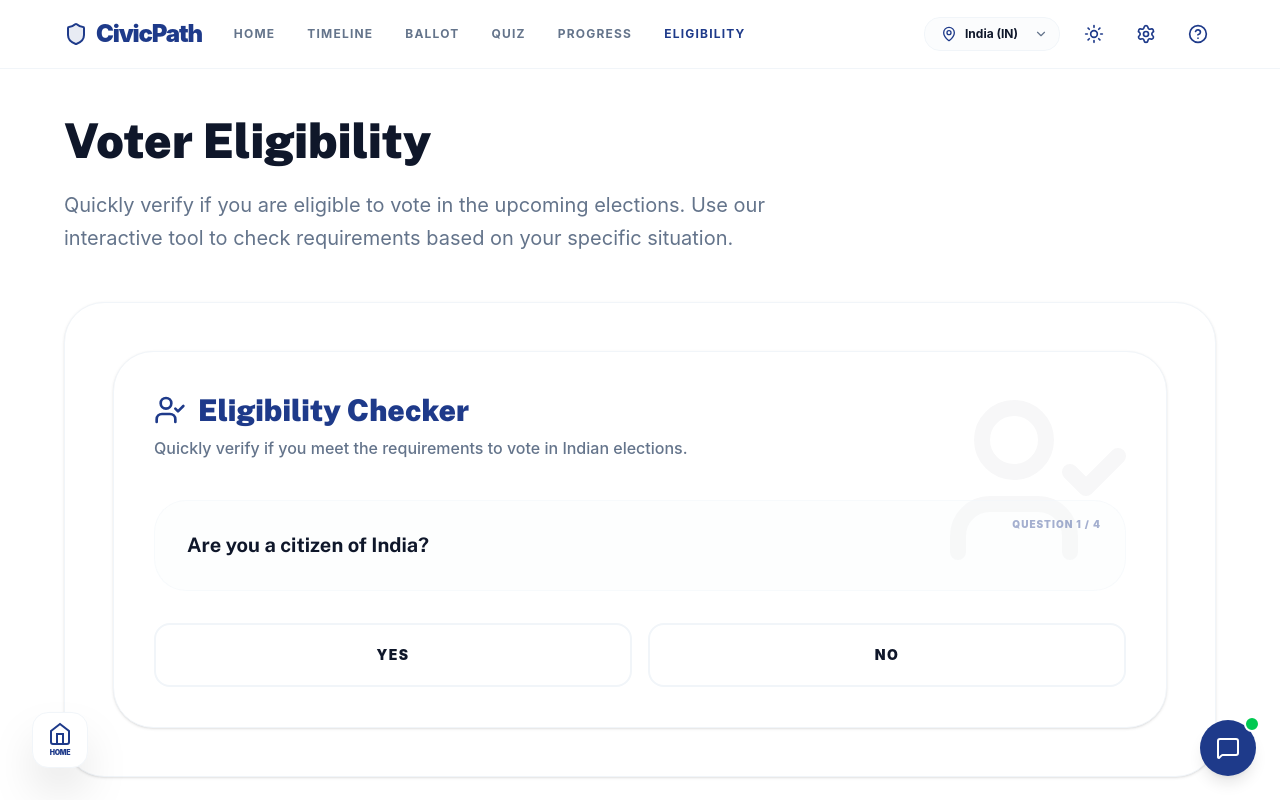
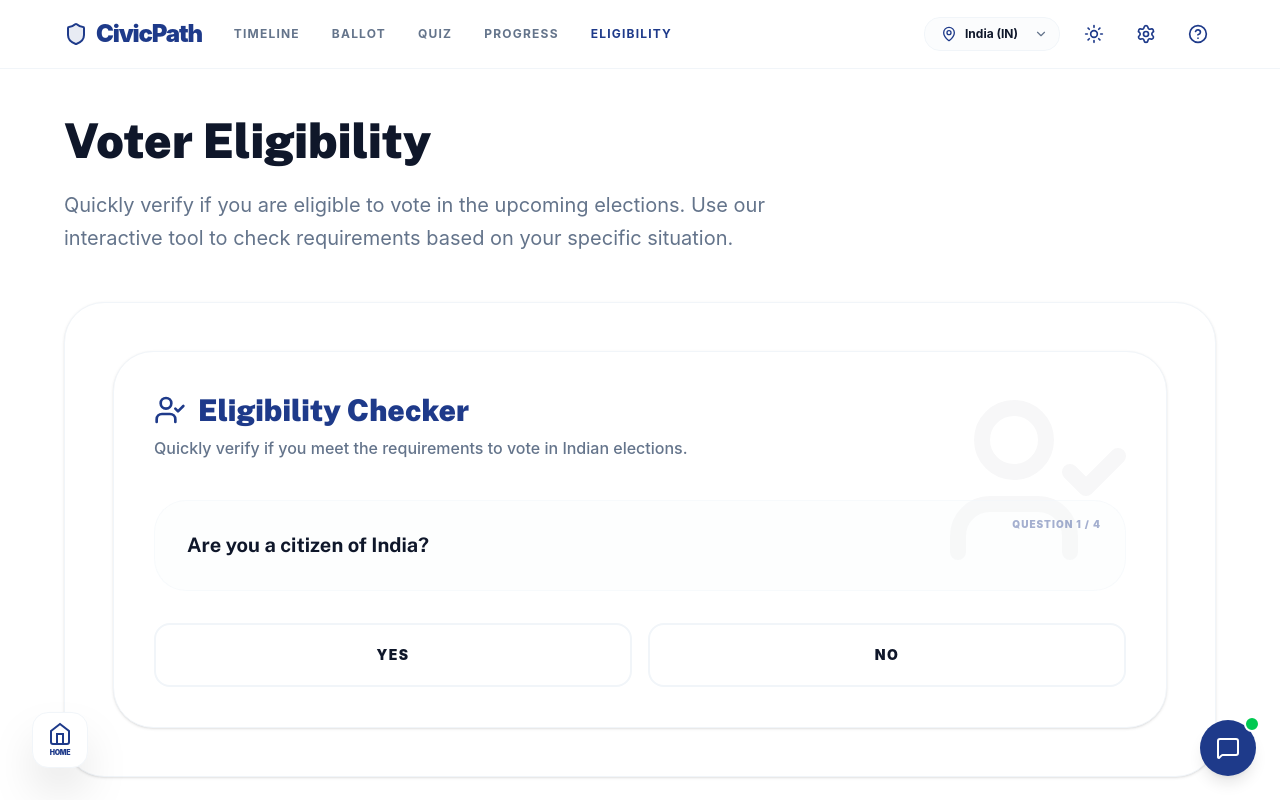
Before and after one commit to SMEETGAJERA876/Election-Process-Guide, a React (Vite) app: page /eligibility in a window 1280 px wide. Shown: the top 800 px of the page. Built offline with nearby package versions, Linux system fonts and the light colour scheme.

Commit message:
Remove Home link from Header navigation

```diff
--- a/src/components/Header.tsx
+++ b/src/components/Header.tsx
@@ -11,7 +11,6 @@ const Header: React.FC = () => {
   const location = useLocation();
 
   const navLinks = [
-    { name: 'Home', path: '/' },
     { name: 'Timeline', path: '/timeline' },
     { name: 'Ballot', path: '/ballot' },
     { name: 'Quiz', path: '/quiz' },
```
